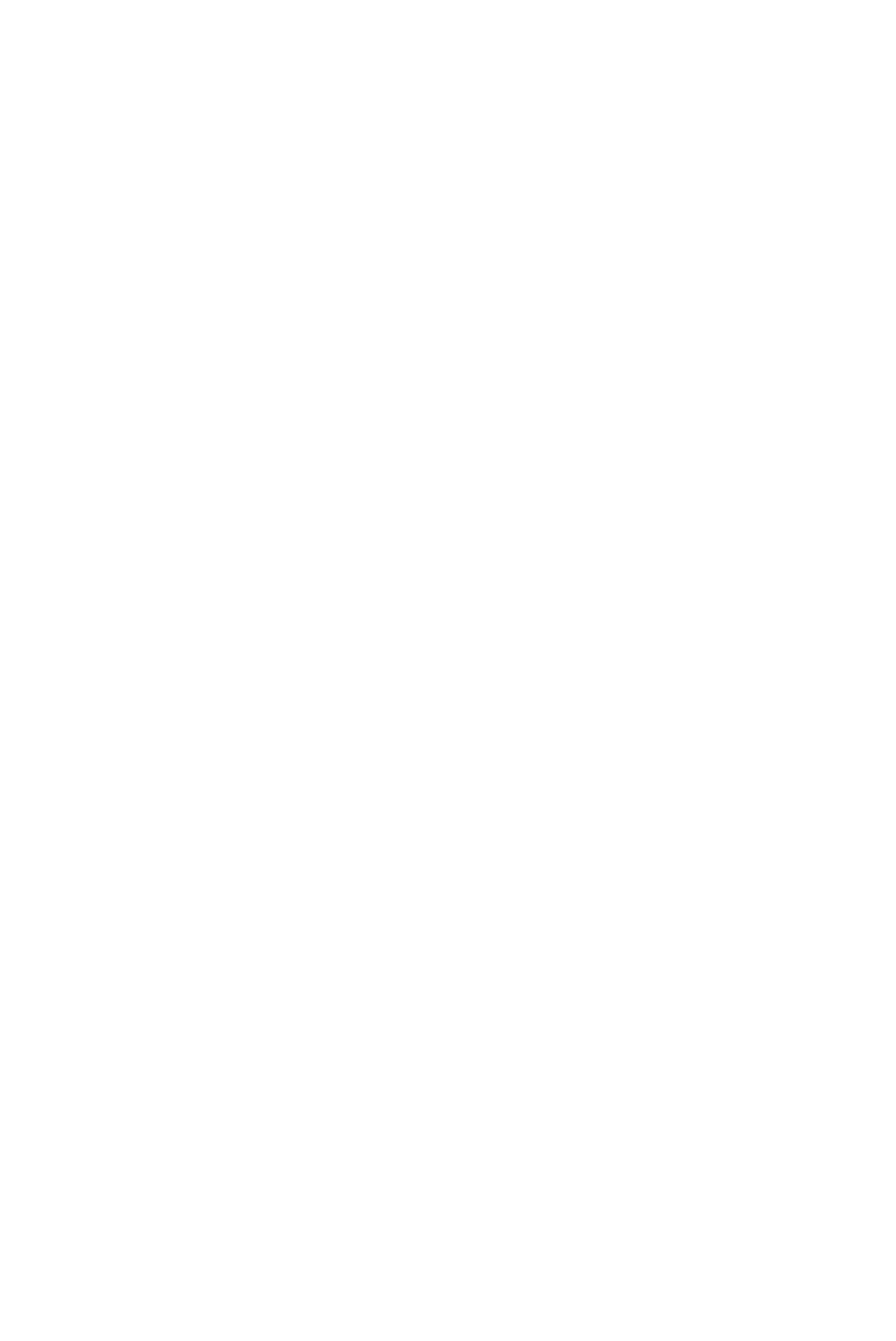
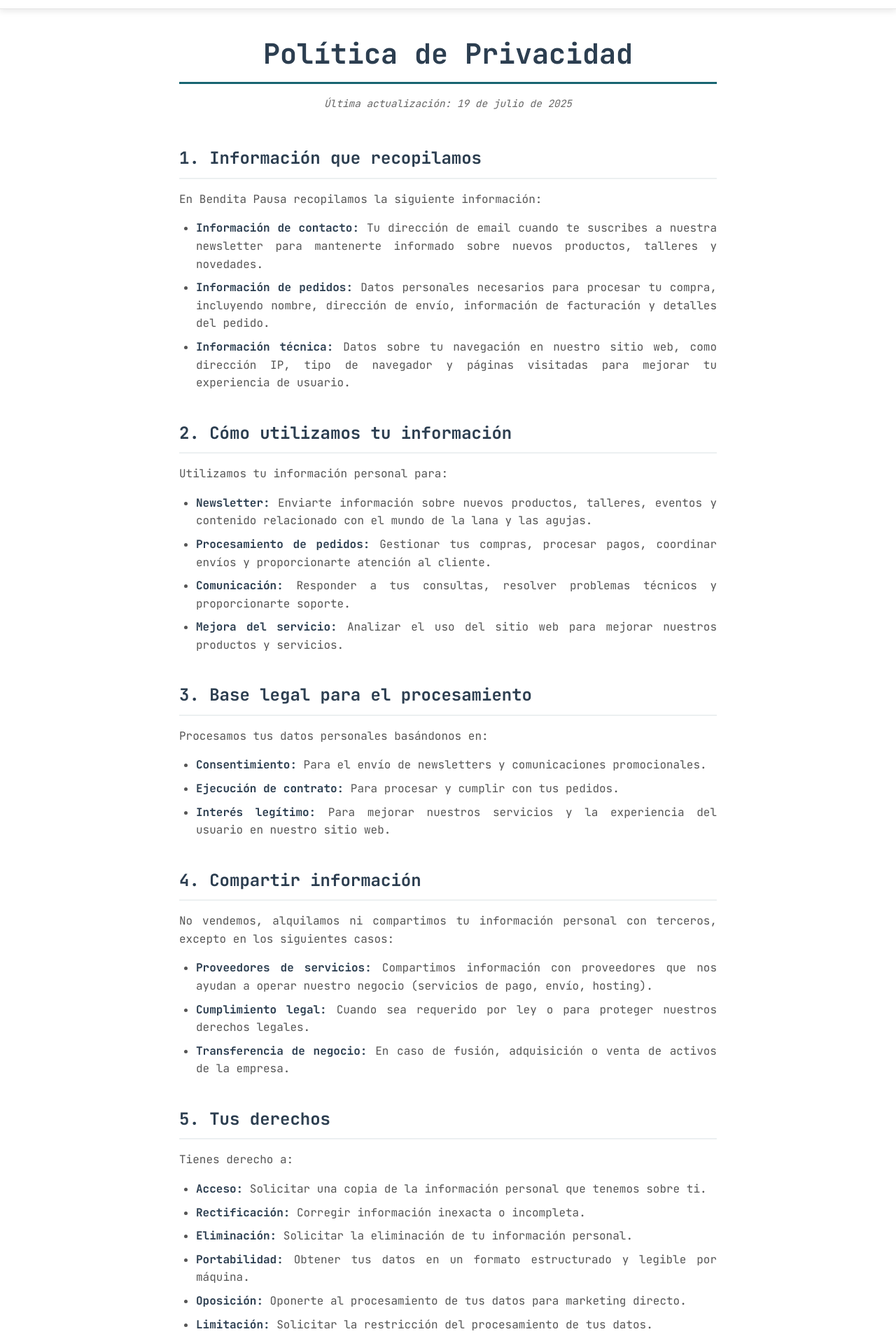
Before and after one commit to EvaBytes/BenditaPausa, a React (Vite) app: page /politica-privacidad in a window 1280 px wide. Before the commit this address had no page. Shown: the part 80-1996 px from the top of the page at 70% size. Before the commit the page ends 800 px from the top, so only its background shows below. Built offline with nearby package versions, Linux system fonts and the light colour scheme.

Commit message:
Privacy Policy

```diff
--- a/src/App.jsx
+++ b/src/App.jsx
@@ -2,12 +2,14 @@
 import { Routes, Route } from "react-router-dom";
 import { Layout } from "./Layout";
 import {Home} from "./pages/Home/Home.jsx";
+import { PrivacyPolicy } from "./pages/Home/PrivacyPolicy.jsx";
 
 const App = () => {
   return (
     <Routes>
       <Route path="/" element={<Layout />}>
         <Route index element={<Home />} />
+        <Route path="politica-privacidad" element={<PrivacyPolicy />} />
       </Route>
     </Routes>
   );
--- a/src/components/Header.jsx
+++ b/src/components/Header.jsx
@@ -1,10 +1,8 @@
 import React, { useState } from "react";
-import {HeaderContainer, Nav, LogoImage, MobileLogo, DesktopLogo, NavLinks, NavLink, SearchInput, SearchContainer, BurgerButton, MobileMenu,MobileTopBar, SearchIcon, MobileSearchWrapper, IconsContainer} from "./HeaderStyles";
-import logoImg from "../assets/LogoMobile.png";
+import {HeaderContainer, Nav, LogoImage, MobileLogo, DesktopLogo, NavLinks, NavLink, SearchInput, SearchContainer, BurgerButton, MobileMenu, MobileTopBar, SearchIcon, MobileSearchWrapper, IconsContainer} from "./HeaderStyles";
 import logoWeb from "../assets/LogoWEB.png";
-import { FaSearch, FaTimes, FaBars} from "react-icons/fa";
+import { FaSearch, FaTimes, FaBars } from "react-icons/fa";
 import { FiUser, FiShoppingCart } from "react-icons/fi";
-
 
 const Header = () => {
   const [query, setQuery] = useState("");
@@ -18,10 +16,9 @@
   return (
     <HeaderContainer>
       <Nav>
-        {/* Móvil */}
         <MobileTopBar>
           <MobileLogo href="/">
-            <LogoImage src={logoImg} alt="Bendita Pausa Logo" />
+            <LogoImage src={logoWeb} alt="Bendita Pausa Logo" />
           </MobileLogo>
 
           <div style={{ display: "flex", gap: "1rem" }}>
@@ -79,7 +76,6 @@
           <li>
             <NavLink href="/contact">Contacto</NavLink>
           </li>
-
           <li>
             <IconsContainer>
               <FiShoppingCart size={24} aria-label="Carrito" />
--- a/src/components/HeaderStyles.jsx
+++ b/src/components/HeaderStyles.jsx
@@ -25,7 +25,7 @@
 `;
 
 export const LogoImage = styled.img`
-  height: 100px;
+  height: 60px;
   object-fit: contain;
 
   @media (min-width: 768px) {
--- /dev/null
+++ b/src/pages/Home/PrivacyPolicy.jsx
@@ -0,0 +1,138 @@
+import React from "react";
+import { PrivacyPolicyContainer, PolicySection, PolicyTitle, PolicyContent, LastUpdated } from "../../styles/PrivacyPolicyStyles.jsx";
+
+const PrivacyPolicy = () => {
+  return (
+    <PrivacyPolicyContainer>
+      <PolicyTitle>Política de Privacidad</PolicyTitle>
+      <LastUpdated>Última actualización: {new Date().toLocaleDateString('es-ES', { year: 'numeric', month: 'long', day: 'numeric' })}</LastUpdated>
+
+      <PolicySection>
+        <h2>1. Información que recopilamos</h2>
+        <PolicyContent>
+          <p>En Bendita Pausa recopilamos la siguiente información:</p>
+          <ul>
+            <li><strong>Información de contacto:</strong> Tu dirección de email cuando te suscribes a nuestra newsletter para mantenerte informado sobre nuevos productos, talleres y novedades.</li>
+            <li><strong>Información de pedidos:</strong> Datos personales necesarios para procesar tu compra, incluyendo nombre, dirección de envío, información de facturación y detalles del pedido.</li>
+            <li><strong>Información técnica:</strong> Datos sobre tu navegación en nuestro sitio web, como dirección IP, tipo de navegador y páginas visitadas para mejorar tu experiencia de usuario.</li>
+          </ul>
+        </PolicyContent>
+      </PolicySection>
+
+      <PolicySection>
+        <h2>2. Cómo utilizamos tu información</h2>
+        <PolicyContent>
+          <p>Utilizamos tu información personal para:</p>
+          <ul>
+            <li><strong>Newsletter:</strong> Enviarte información sobre nuevos productos, talleres, eventos y contenido relacionado con el mundo de la lana y las agujas.</li>
+            <li><strong>Procesamiento de pedidos:</strong> Gestionar tus compras, procesar pagos, coordinar envíos y proporcionarte atención al cliente.</li>
+            <li><strong>Comunicación:</strong> Responder a tus consultas, resolver problemas técnicos y proporcionarte soporte.</li>
+            <li><strong>Mejora del servicio:</strong> Analizar el uso del sitio web para mejorar nuestros productos y servicios.</li>
+          </ul>
+        </PolicyContent>
+      </PolicySection>
+
+      <PolicySection>
+        <h2>3. Base legal para el procesamiento</h2>
+        <PolicyContent>
+          <p>Procesamos tus datos personales basándonos en:</p>
+          <ul>
+            <li><strong>Consentimiento:</strong> Para el envío de newsletters y comunicaciones promocionales.</li>
+            <li><strong>Ejecución de contrato:</strong> Para procesar y cumplir con tus pedidos.</li>
+            <li><strong>Interés legítimo:</strong> Para mejorar nuestros servicios y la experiencia del usuario en nuestro sitio web.</li>
+          </ul>
+        </PolicyContent>
+      </PolicySection>
+
+      <PolicySection>
+        <h2>4. Compartir información</h2>
+        <PolicyContent>
+          <p>No vendemos, alquilamos ni compartimos tu información personal con terceros, excepto en los siguientes casos:</p>
+          <ul>
+            <li><strong>Proveedores de servicios:</strong> Compartimos información con proveedores que nos ayudan a operar nuestro negocio (servicios de pago, envío, hosting).</li>
+            <li><strong>Cumplimiento legal:</strong> Cuando sea requerido por ley o para proteger nuestros derechos legales.</li>
+            <li><strong>Transferencia de negocio:</strong> En caso de fusión, adquisición o venta de activos de la empresa.</li>
+          </ul>
+        </PolicyContent>
+      </PolicySection>
+
+      <PolicySection>
+        <h2>5. Tus derechos</h2>
+        <PolicyContent>
+          <p>Tienes derecho a:</p>
+          <ul>
+            <li><strong>Acceso:</strong> Solicitar una copia de la información personal que tenemos sobre ti.</li>
+            <li><strong>Rectificación:</strong> Corregir información inexacta o incompleta.</li>
+            <li><strong>Eliminación:</strong> Solicitar la eliminación de tu información personal.</li>
+            <li><strong>Portabilidad:</strong> Obtener tus datos en un formato estructurado y legible por máquina.</li>
+            <li><strong>Oposición:</strong> Oponerte al procesamiento de tus datos para marketing directo.</li>
+            <li><strong>Limitación:</strong> Solicitar la restricción del procesamiento de tus datos.</li>
+            <li><strong>Revocación del consentimiento:</strong> Retirar tu consentimiento en cualquier momento.</li>
+          </ul>
+        </PolicyContent>
+      </PolicySection>
+
+      <PolicySection>
+        <h2>6. Retención de datos</h2>
+        <PolicyContent>
+          <p>Conservamos tu información personal durante:</p>
+          <ul>
+            <li><strong>Newsletter:</strong> Hasta que te des de baja o solicites la eliminación.</li>
+            <li><strong>Información de pedidos:</strong> Durante el tiempo necesario para cumplir con obligaciones legales y contables (generalmente 6 años).</li>
+            <li><strong>Datos técnicos:</strong> Por un período no superior a 2 años para análisis estadísticos.</li>
+          </ul>
+        </PolicyContent>
+      </PolicySection>
+
+      <PolicySection>
+        <h2>7. Seguridad</h2>
+        <PolicyContent>
+          <p>Implementamos medidas de seguridad técnicas y organizativas apropiadas para proteger tu información personal contra acceso no autorizado, alteración, divulgación o destrucción. Esto incluye el uso de cifrado SSL para transacciones y comunicaciones sensibles.</p>
+        </PolicyContent>
+      </PolicySection>
+
+      <PolicySection>
+        <h2>8. Cookies</h2>
+        <PolicyContent>
+          <p>Nuestro sitio web utiliza cookies para mejorar la experiencia del usuario. Las cookies son pequeños archivos que se almacenan en tu dispositivo y nos permiten recordar tus preferencias y analizar el uso del sitio web. Puedes configurar tu navegador para rechazar cookies, aunque esto puede afectar la funcionalidad del sitio.</p>
+        </PolicyContent>
+      </PolicySection>
+
+      <PolicySection>
+        <h2>9. Transferencias internacionales</h2>
+        <PolicyContent>
+          <p>En caso de que transfiramos tu información personal fuera del Espacio Económico Europeo, nos aseguraremos de que se apliquen las salvaguardas adecuadas para proteger tu información de acuerdo con las leyes de protección de datos aplicables.</p>
+        </PolicyContent>
+      </PolicySection>
+
+      <PolicySection>
+        <h2>10. Menores de edad</h2>
+        <PolicyContent>
+          <p>Nuestros servicios no están dirigidos a menores de 16 años. No recopilamos intencionadamente información personal de menores de esta edad. Si tienes conocimiento de que un menor ha proporcionado información personal, por favor contáctanos para que podamos eliminar dicha información.</p>
+        </PolicyContent>
+      </PolicySection>
+
+      <PolicySection>
+        <h2>11. Cambios en esta política</h2>
+        <PolicyContent>
+          <p>Podemos actualizar esta política de privacidad periódicamente. Te notificaremos sobre cambios significativos publicando la nueva política en nuestro sitio web y actualizando la fecha de "última actualización" en la parte superior de esta página.</p>
+        </PolicyContent>
+      </PolicySection>
+
+      <PolicySection>
+        <h2>12. Contacto</h2>
+        <PolicyContent>
+          <p>Si tienes preguntas sobre esta política de privacidad o deseas ejercer alguno de tus derechos, puedes contactarnos en:</p>
+          <ul>
+            <li><strong>Email:</strong> contacto@benditapausa.com</li>
+            <li><strong>Dirección:</strong> C. del Rey, 32, 28200 San Lorenzo de El Escorial, Madrid</li>
+            <li><strong>Teléfono:</strong> +34 123 456 789</li>
+          </ul>
+          <p>También puedes presentar una reclamación ante la Autoridad de Control competente si consideras que el tratamiento de tus datos personales no se ajusta a la normativa aplicable.</p>
+        </PolicyContent>
+      </PolicySection>
+    </PrivacyPolicyContainer>
+  );
+};
+
+export { PrivacyPolicy };
--- /dev/null
+++ b/src/styles/PrivacyPolicyStyles.jsx
@@ -0,0 +1,84 @@
+import styled from 'styled-components';
+
+export const PrivacyPolicyContainer = styled.div`
+  max-width: 800px;
+  margin: 0 auto;
+  padding: 2rem 1rem 1rem 1rem;
+  font-family: 'JetBrains Mono', monospace;
+  line-height: 1.6;
+  color: #333;
+
+  @media (max-width: 768px) {
+    padding: 1rem 0.5rem;
+  }
+`;
+
+export const PolicyTitle = styled.h1`
+  font-size: 2.5rem;
+  font-weight: 700;
+  color: #2c3e50;
+  text-align: center;
+  margin-bottom: 1rem;
+  border-bottom: 3px solid #186471;
+  padding-bottom: .5rem;
+
+  @media (max-width: 768px) {
+    font-size: 2rem;
+  }
+`;
+
+export const LastUpdated = styled.p`
+  text-align: center;
+  color: #666;
+  font-style: italic;
+  margin-bottom: 3rem;
+  font-size: 0.9rem;
+`;
+
+export const PolicySection = styled.section`
+  margin-bottom: 2.5rem;
+
+  h2 {
+    font-size: 1.5rem;
+    font-weight: 600;
+    color: #2c3e50;
+    margin-bottom: 1rem;
+    padding-bottom: 0.5rem;
+    border-bottom: 2px solid #ecf0f1;
+  }
+`;
+
+export const PolicyContent = styled.div`
+  font-size: 1rem;
+  color: #555;
+
+  p {
+    margin-bottom: 1rem;
+    text-align: justify;
+  }
+
+  ul {
+    margin: 1rem 0;
+    padding-left: 1.5rem;
+  }
+
+  li {
+    margin-bottom: 0.5rem;
+    text-align: justify;
+
+    strong {
+      color: #2c3e50;
+      font-weight: 600;
+    }
+  }
+
+  @media (max-width: 768px) {
+    ul {
+      padding-left: 1rem;
+    }
+
+    p, li {
+      text-align: left;
+    }
+  }
+`;
```
Lines whose indentation alone changed are shown as unchanged.
